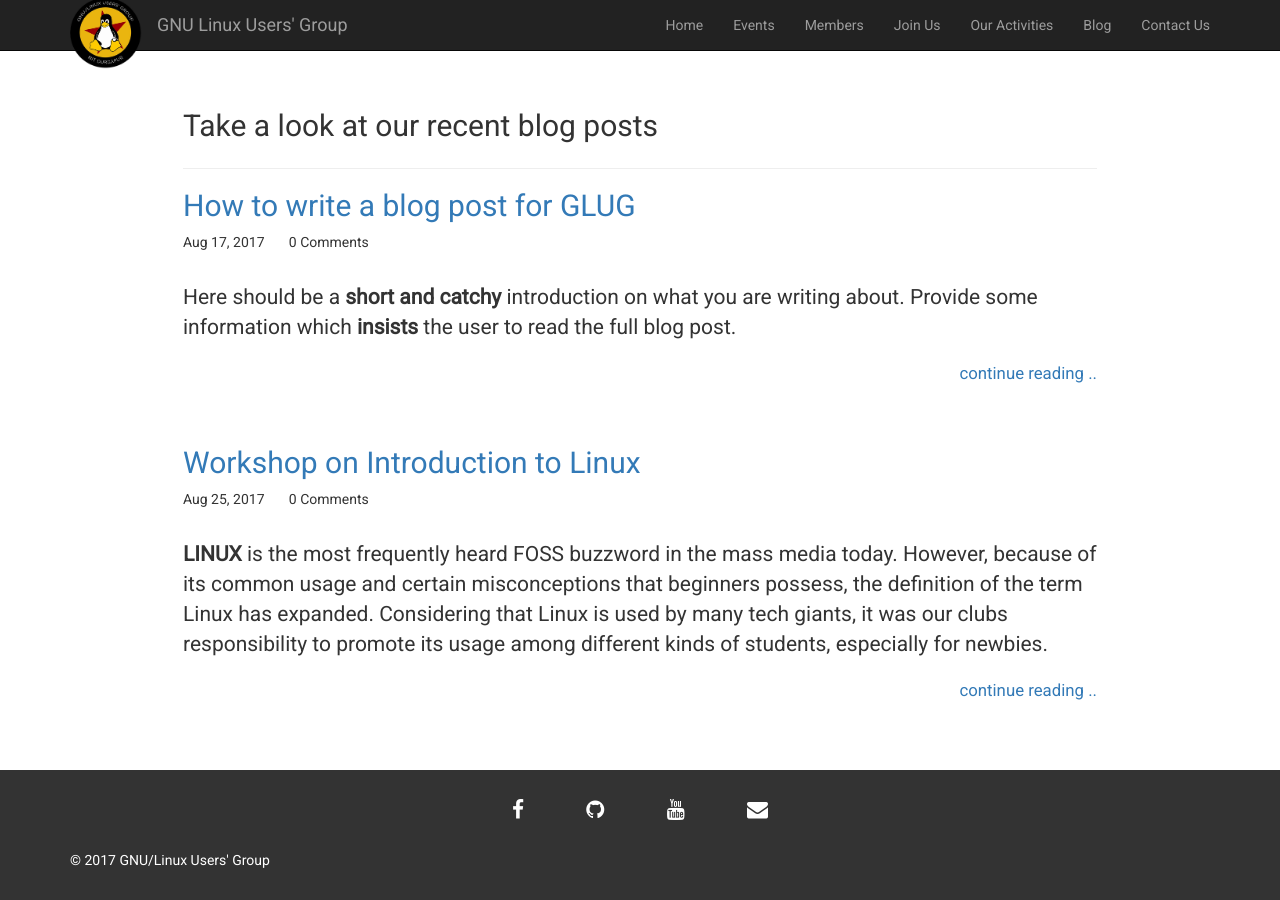
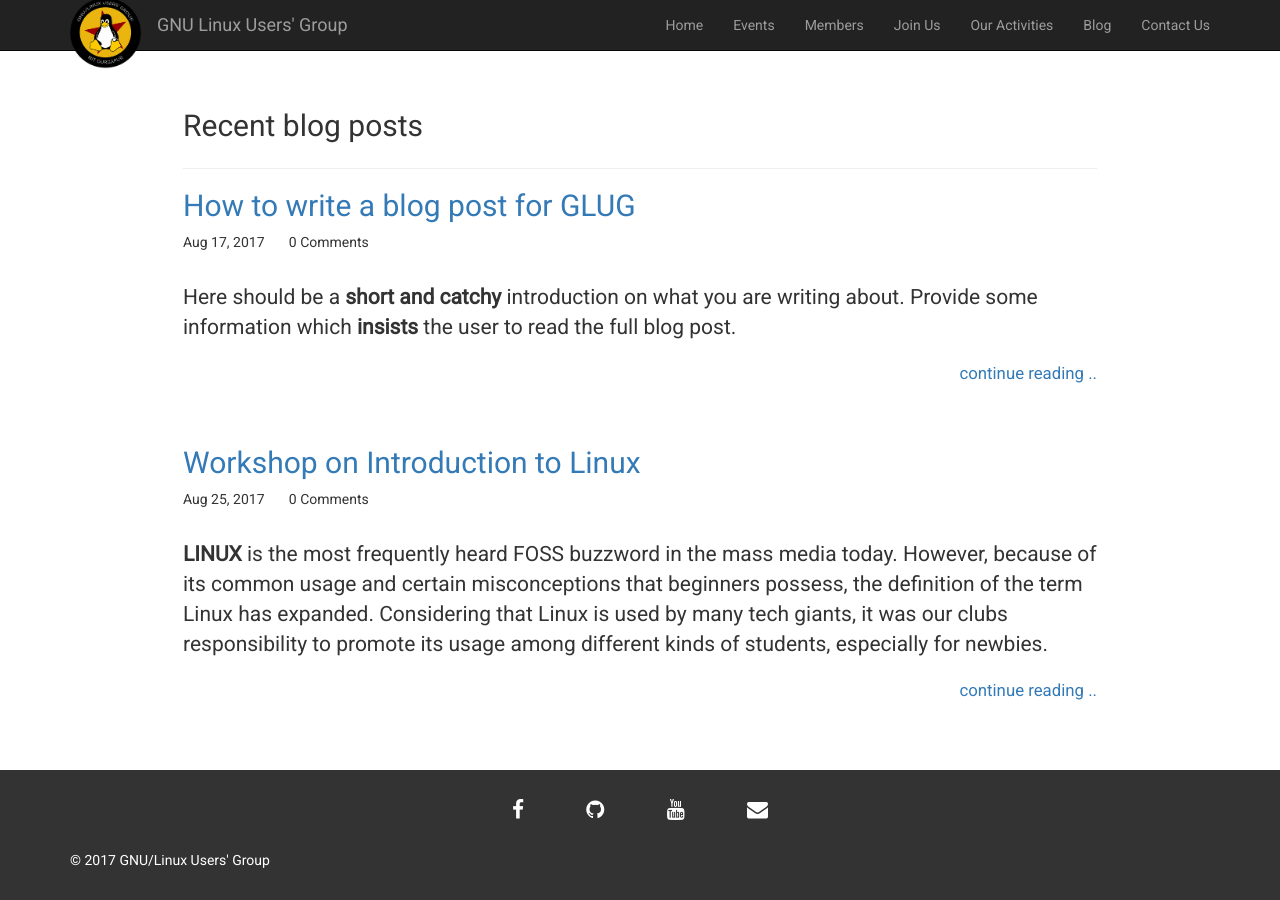
Before and after one commit to swapnilmutthalkar/lugnitdgp-website-old, a Jekyll site: the page built from blog.md, in a window 1280 px wide. Built offline with Jekyll 4.4.1, drawn with Linux system fonts in a browser that asks for light colours; nearby versions of some CDN libraries; comment, search, counter and statistics services are not loaded.

Commit message:
Fixes #26. Blog page title changed

```diff
--- a/_layouts/blog.html
+++ b/_layouts/blog.html
@@ -5,7 +5,7 @@ layout: default
 {% include navbar.html %}
 
 <div class="container blog">
-    <p>Take a look at our recent blog posts</p>
+    <p>Recent blog posts</p>
     <hr>
     {{ content }}
 </div>
```
Also changed, not shown: blog.md (+0 -2 lines).
